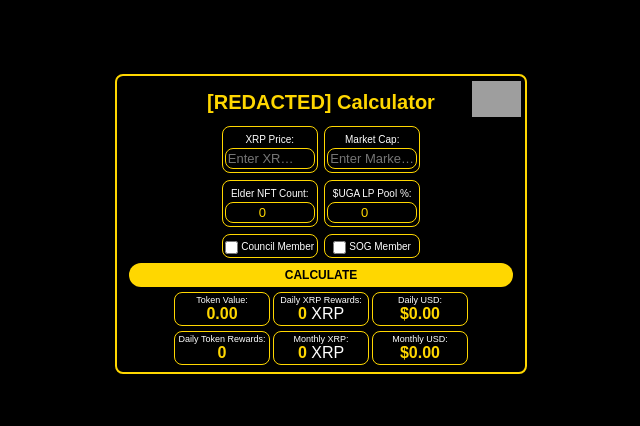
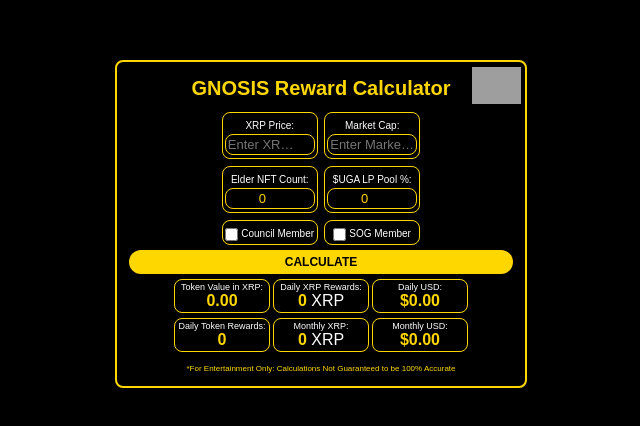
Before and after one commit to TradeRushMedia/RedactedCalc, a plain HTML site: page index.html in a window 1280 px wide. Shown: the part 176-602 px from the top of the page, without its empty margins (319-959 px from the left). Drawn offline with Linux system fonts and the light colour scheme; grey boxes are pictures that could not be loaded.

Commit message:
Update index.html
Added Disclaimer - Correct Token Price Calculation

```diff
--- a/index.html
+++ b/index.html
@@ -129,11 +129,17 @@
             margin: 10px 0 10px; /* Some space before and after */
             z-index: 1; /* Above images */
         }
+        /* New style for the disclaimer */
+        #disclaimer {
+            font-size: 8px;
+            margin-top: 10px;
+            color: #FFD700;
+        }
     </style>
 </head>
 <body>
     <div id="calculator">
-        <h1>[REDACTED] Calculator</h1>
+        <h1>GNOSIS Reward Calculator</h1>
         <img id="imageTopRight" class="calculator-image" src="https://cdn.xrp.cafe/99287cfdc27d-4bca-9068-497940134d73.webp" alt="Top Right Image">
         <div class="calculator-row">
             <div id="inputBox">
@@ -171,7 +177,7 @@
         <div class="result-columns">
             <div class="column">
                 <div class="data-box">
-                    <p>Token Value:</p>
+                    <p>Token Value in XRP:</p>
                     <span id="tokenValue">0.00</span>
                 </div>
                 <div class="data-box">
@@ -200,6 +206,7 @@
                 </div>
             </div>
         </div>
+        <p id="disclaimer">*For Entertainment Only: Calculations Not Guaranteed to be 100% Accurate</p>
     </div>
     <script>
         function formatNumber(input) {
@@ -228,12 +235,14 @@
                 return;
             }
 
-            const tokenValue = xrpMarketCap / 5890000;
+            // Token value now in XRP terms
+            const tokenValue = xrpMarketCap / (5890000 * xrpPrice);
             let totalTokenRewards = (nftCount * 0.52) + (poolPercentage * 29.05);
 
             if (councilMember) totalTokenRewards += 3.59;
             if (sogMember) totalTokenRewards += 7.68;
 
+            // Changed calculation for daily XRP rewards
             const dailyXrpRewards = totalTokenRewards * tokenValue;
             const dailyUsdRewards = dailyXrpRewards * xrpPrice;
 
```
